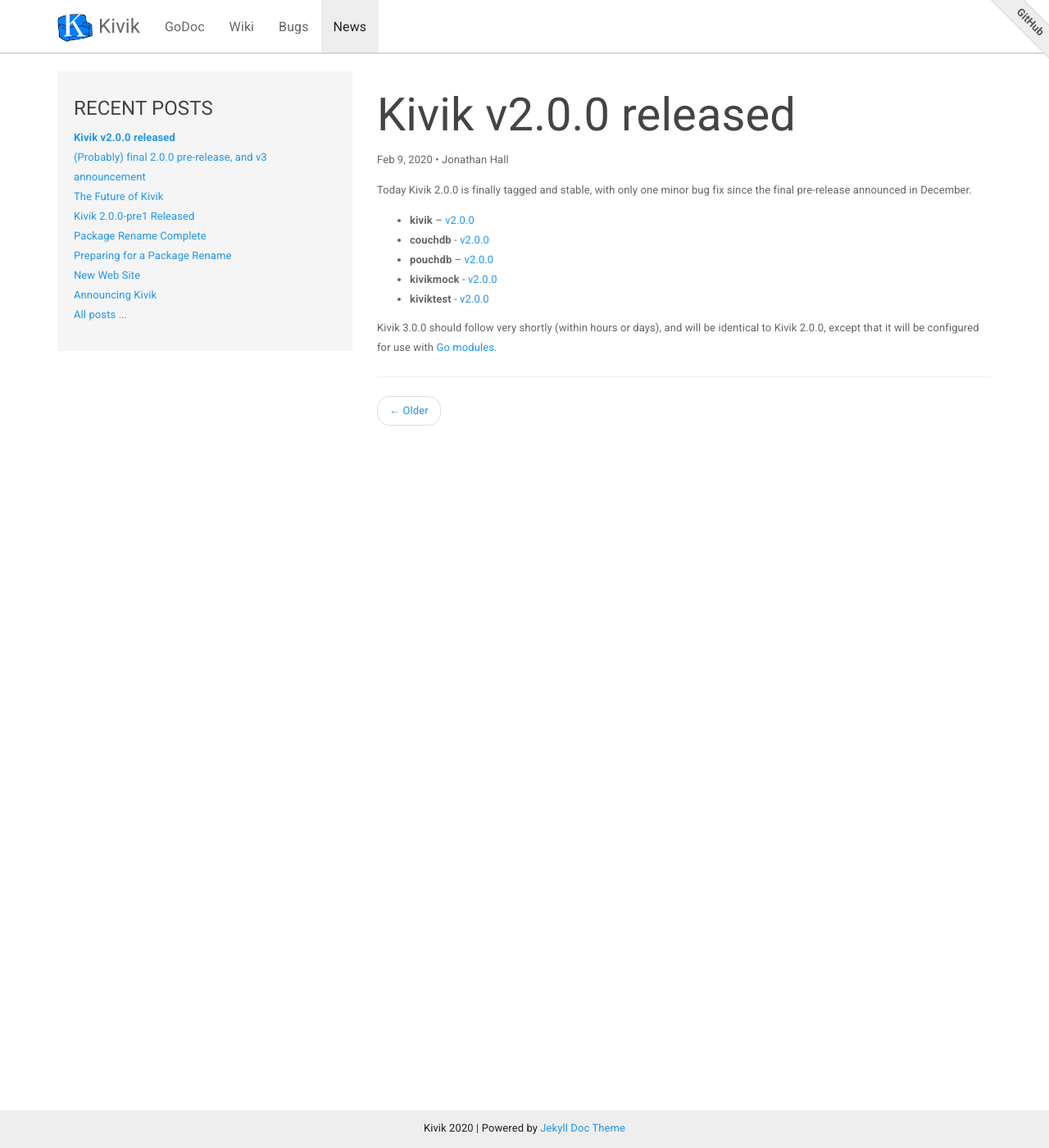
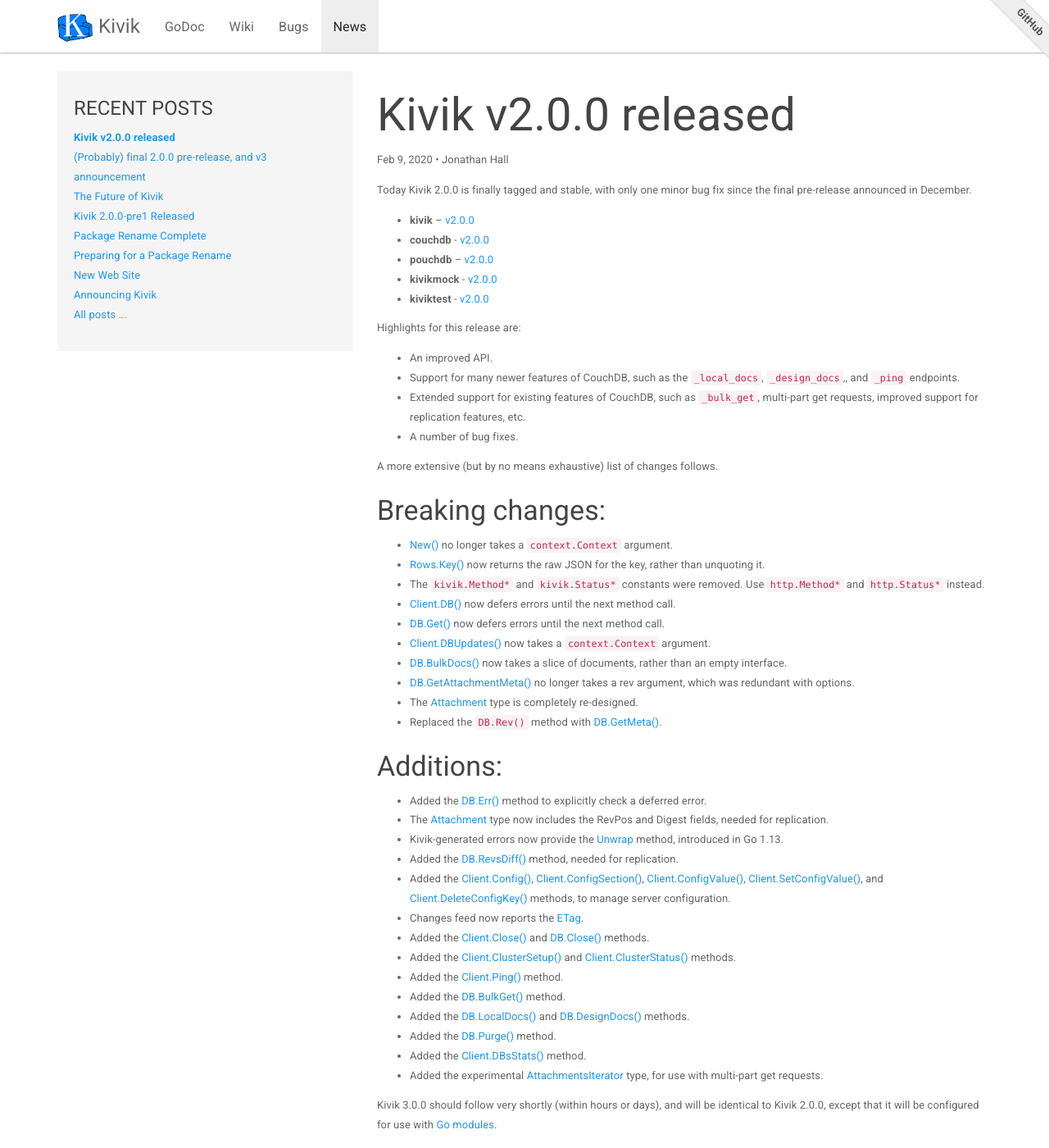
Before and after one commit to go-kivik/kivik.github.io, a Jekyll site: the page built from _posts/2020-02-09-v2-released.md, in a window 1280 px wide and 1400 px high. Shown: the whole window at 82% size. Built offline with Jekyll 4.4.1, drawn with Linux system fonts in a browser that asks for light colours; nearby versions of some CDN libraries.

Commit message:
Make more complete release notes.

```diff
--- a/_posts/2020-02-09-v2-released.md
+++ b/_posts/2020-02-09-v2-released.md
@@ -15,4 +15,43 @@
 - **kivikmock** - [v2.0.0](https://github.com/go-kivik/kivikmock/releases/tag/v2.0.0)
 - **kiviktest** - [v2.0.0](https://github.com/go-kivik/kiviktest/releases/tag/v2.0.0)
 
+Highlights for this release are:
+
+- An improved API.
+- Support for many newer features of CouchDB, such as the `_local_docs`, `_design_docs`,, and `_ping` endpoints.
+- Extended support for existing features of CouchDB, such as `_bulk_get`, multi-part get requests, improved support for replication features, etc.
+- A number of bug fixes.
+
+A more extensive (but by no means exhaustive) list of changes follows.
+
+### Breaking changes:
+
+- [New()](https://godoc.org/github.com/go-kivik/kivik#New) no longer takes a `context.Context` argument.
+- [Rows.Key()](https://godoc.org/github.com/go-kivik/kivik#Rows.Key) now returns the raw JSON for the key, rather than unquoting it.
+- The `kivik.Method*` and `kivik.Status*` constants were removed. Use `http.Method*` and `http.Status*` instead.
+- [Client.DB()](https://godoc.org/github.com/go-kivik/kivik#Client.DB) now defers errors until the next method call.
+- [DB.Get()](https://godoc.org/github.com/go-kivik/kivik#DB.Get) now defers errors until the next method call.
+- [Client.DBUpdates()](https://godoc.org/github.com/go-kivik/kivik#Client.DBUpdates) now takes a `context.Context` argument.
+- [DB.BulkDocs()](https://godoc.org/github.com/go-kivik/kivik#DB.BulkDocs) now takes a slice of documents, rather than an empty interface.
+- [DB.GetAttachmentMeta()](https://godoc.org/github.com/go-kivik/kivik#DB.GetAttachmentMeta) no longer takes a rev argument, which was redundant with options.
+- The [Attachment](https://godoc.org/github.com/go-kivik/kivik#Attachment) type is completely re-designed.
+- Replaced the `DB.Rev()` method with [DB.GetMeta()](https://godoc.org/github.com/go-kivik/kivik#DB.GetMeta).
+
+### Additions:
+
+- Added the [DB.Err()](https://godoc.org/github.com/go-kivik/kivik#DB.Err) method to explicitly check a deferred error.
+- The [Attachment](https://godoc.org/github.com/go-kivik/kivik#Attachment) type now includes the RevPos and Digest fields, needed for replication.
+- Kivik-generated errors now provide the [Unwrap](https://golang.org/pkg/errors/#Unwrap) method, introduced in Go 1.13.
+- Added the [DB.RevsDiff()](https://godoc.org/github.com/go-kivik/kivik#DB.RevsDiff) method, needed for replication.
+- Added the [Client.Config()](https://godoc.org/github.com/go-kivik/kivik#Client.Config), [Client.ConfigSection()](https://godoc.org/github.com/go-kivik/kivik#Client.ConfigSection), [Client.ConfigValue()](https://godoc.org/github.com/go-kivik/kivik#Client.ConfigValue), [Client.SetConfigValue()](https://godoc.org/github.com/go-kivik/kivik#Client.SetConfigValue), and [Client.DeleteConfigKey()](https://godoc.org/github.com/go-kivik/kivik#Client.DeleteConfigKey) methods, to manage server configuration.
+- Changes feed now reports the [ETag](https://godoc.org/github.com/go-kivik/kivik#Changes.ETag).
+- Added the [Client.Close()](https://godoc.org/github.com/go-kivik/kivik#Client.Close) and [DB.Close()](https://godoc.org/github.com/go-kivik/kivik#DB.Close) methods.
+- Added the [Client.ClusterSetup()](https://godoc.org/github.com/go-kivik/kivik#Client.ClusterSetup) and [Client.ClusterStatus()](https://godoc.org/github.com/go-kivik/kivik#Client.ClusterStatus) methods.
+- Added the [Client.Ping()](https://godoc.org/github.com/go-kivik/kivik#Client.Ping) method.
+- Added the [DB.BulkGet()](https://godoc.org/github.com/go-kivik/kivik#DB.BulkGet) method.
+- Added the [DB.LocalDocs()](https://godoc.org/github.com/go-kivik/kivik#DB.LocalDocs) and [DB.DesignDocs()](https://godoc.org/github.com/go-kivik/kivik#DB.DesignDocs) methods.
+- Added the [DB.Purge()](https://godoc.org/github.com/go-kivik/kivik#DB.Purge) method.
+- Added the [Client.DBsStats()](https://godoc.org/github.com/go-kivik/kivik#Client.DBsStats) method.
+- Added the experimental [AttachmentsIterator](https://godoc.org/github.com/go-kivik/kivik#AttachmentsIterator) type, for use with multi-part get requests.
+
 Kivik 3.0.0 should follow very shortly (within hours or days), and will be identical to Kivik 2.0.0, except that it will be configured for use with [Go modules](https://github.com/golang/go/wiki/Modules).
```
